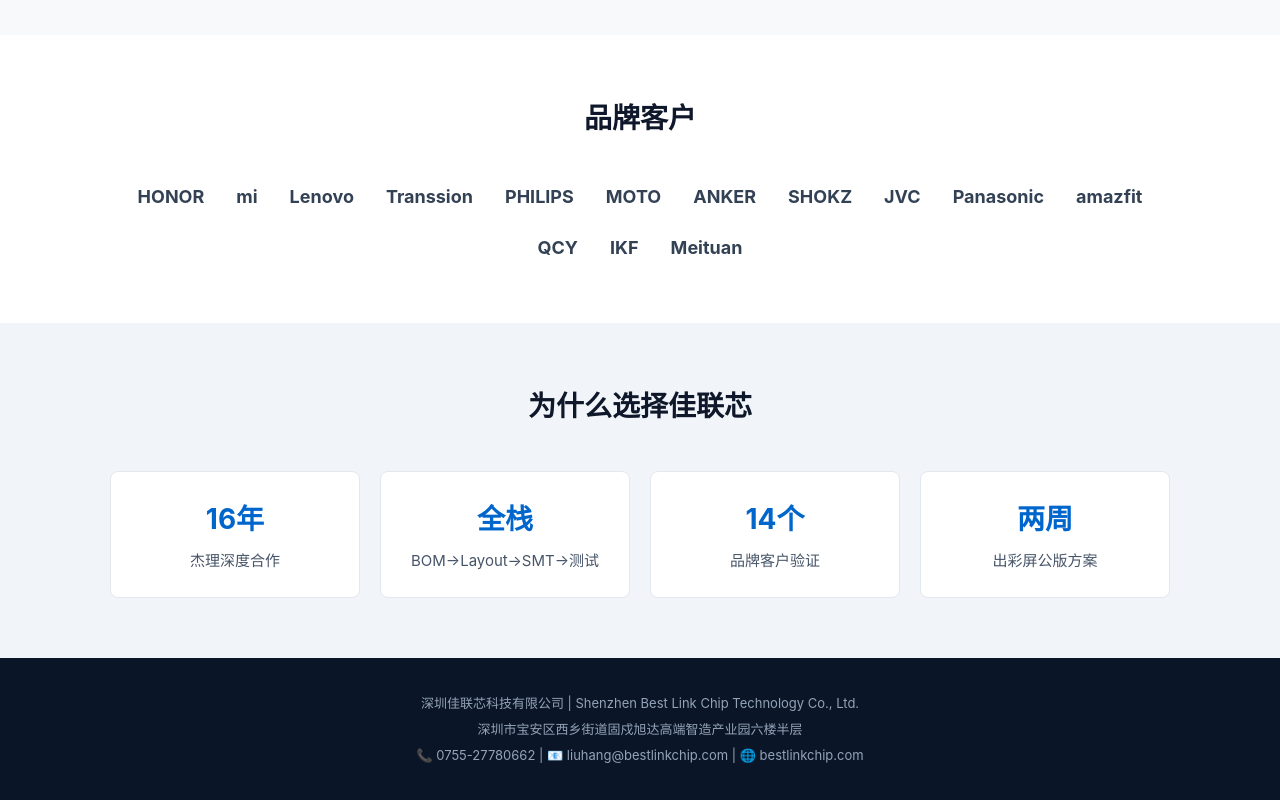
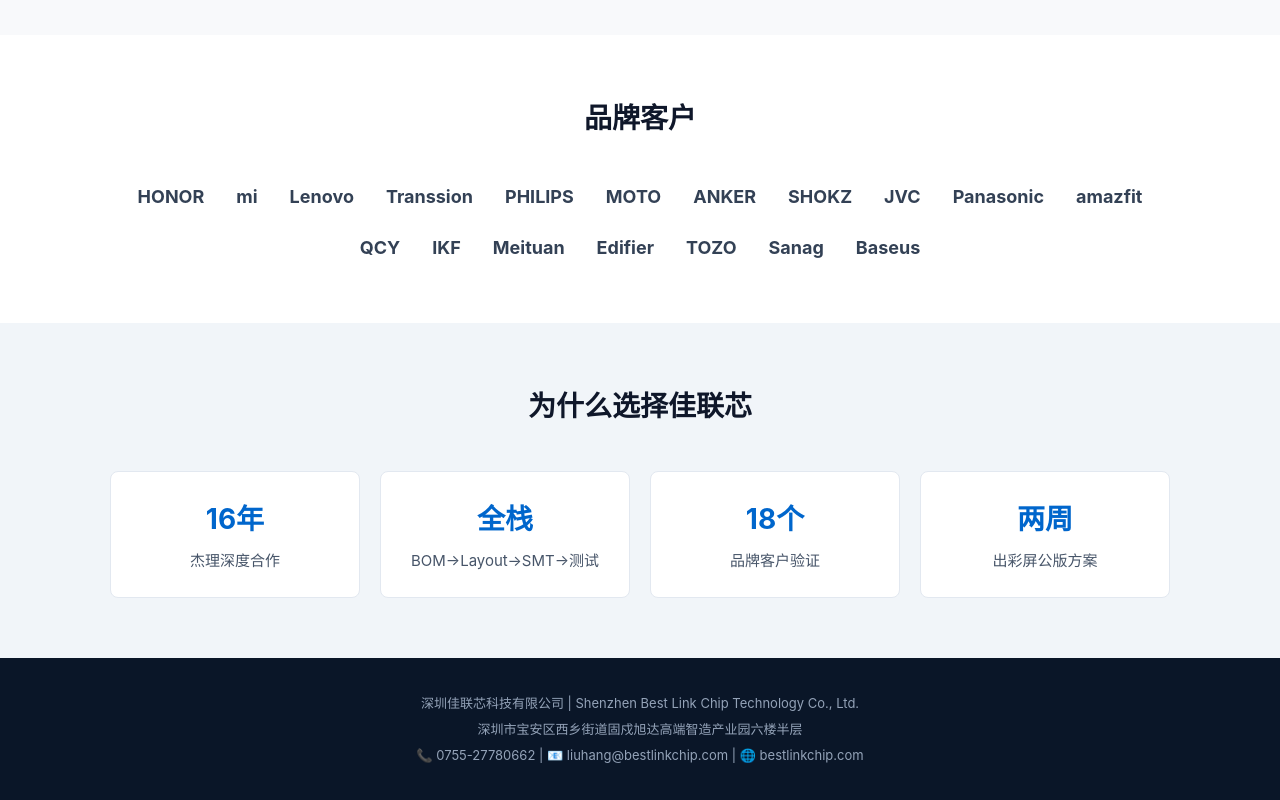
Before and after one commit to shujian2605/bestlinkchip-tech, a plain HTML site: page index.html in a window 1280 px wide. Shown: the part 934-1734 px from the top of the page. Drawn offline with Linux system fonts and the light colour scheme.

Commit message:
Update: 18 brand clients

```diff
--- a/index.html
+++ b/index.html
@@ -4,7 +4,7 @@
 <meta charset="UTF-8">
 <meta name="viewport" content="width=device-width, initial-scale=1.0">
 <title>佳联芯科技 | Best Link Chip - 杰理PCBA方案商</title>
-<meta name="description" content="深圳佳联芯科技，专注杰理(JL)芯片16年。提供音频/移动电源PCBA方案、蓝牙耳机软硬件开发定制。服务荣耀、小米、联想、安克等14个国际品牌。">
+<meta name="description" content="深圳佳联芯科技，专注杰理(JL)芯片16年。提供音频/移动电源PCBA方案、蓝牙耳机软硬件开发定制。服务荣耀、小米、联想、安克等18个国际品牌。">
 <link rel="stylesheet" href="style.css">
 </head>
 <body>
@@ -80,6 +80,7 @@
       <span>ANKER</span><span>SHOKZ</span><span>JVC</span>
       <span>Panasonic</span><span>amazfit</span><span>QCY</span>
       <span>IKF</span><span>Meituan</span>
+      <span>Edifier</span><span>TOZO</span><span>Sanag</span><span>Baseus</span>
     </div>
   </div>
 </section>
@@ -95,7 +96,7 @@
         <strong>全栈</strong> BOM→Layout→SMT→测试
       </div>
       <div class="why-item">
-        <strong>14个</strong> 品牌客户验证
+        <strong>18个</strong> 品牌客户验证
       </div>
       <div class="why-item">
         <strong>两周</strong> 出彩屏公版方案
```
